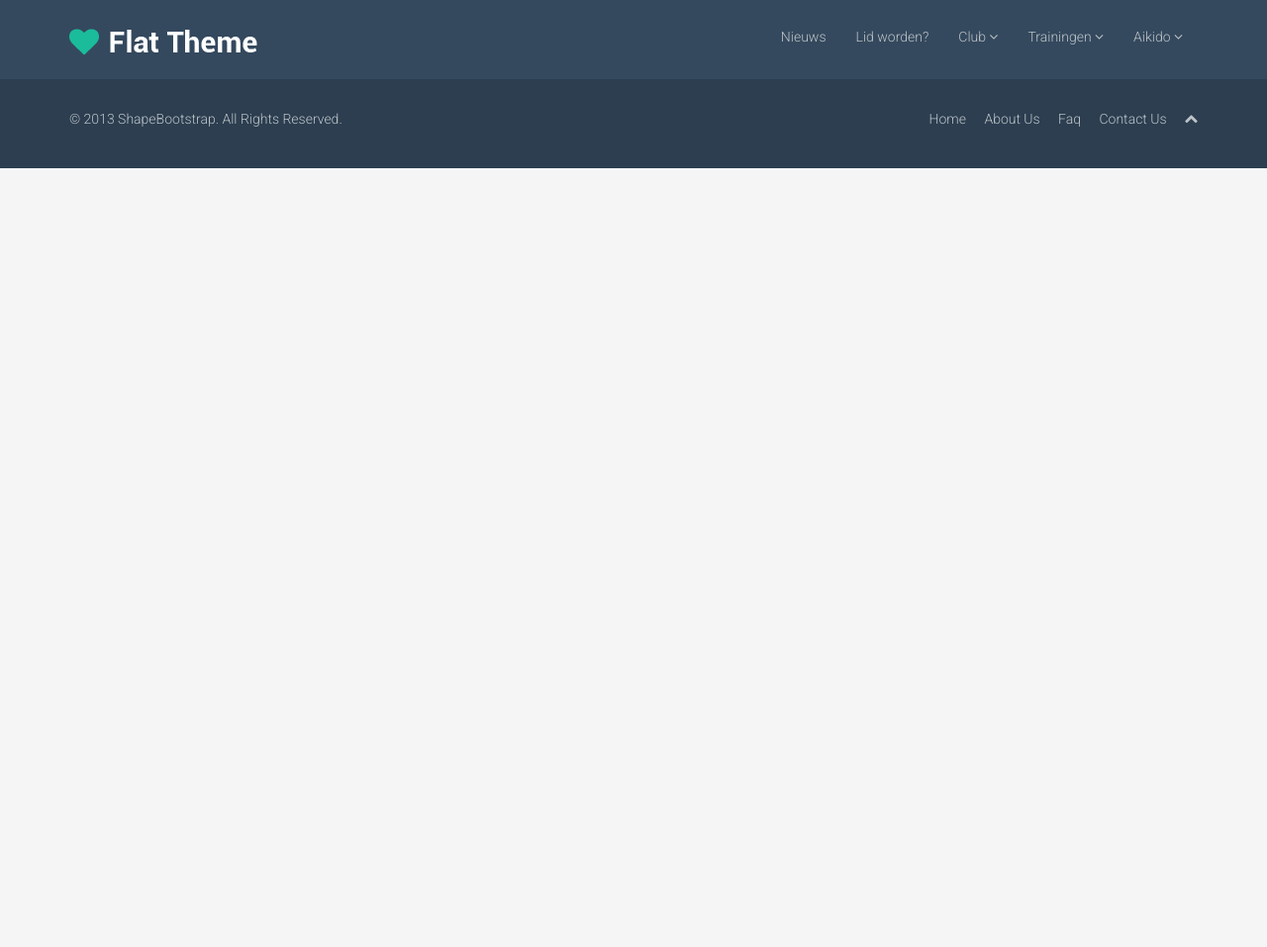
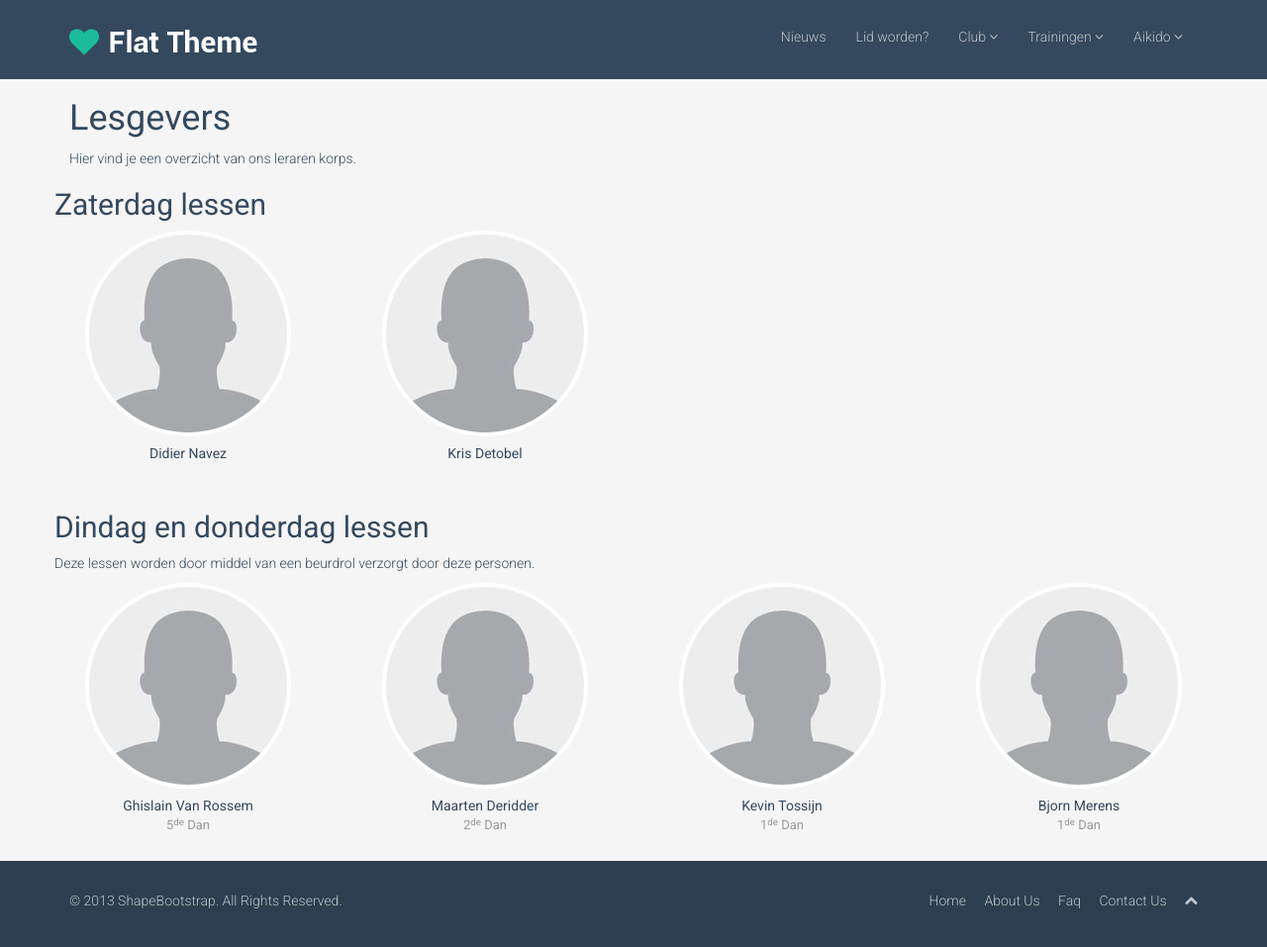
Before and after one commit to kennytordeur/aikidohalle.be, a Jekyll site: the page built from trainingen/lesgevers/index.html, in a window 1280 px wide and 960 px high. Shown: the top 957 px of the window at 99% size. Built offline with Jekyll 4.4.1, drawn with Linux system fonts in a browser that asks for light colours.

Commit message:
toevoegen van lesgevers + template

```diff
--- a/_data/bestuur.csv
+++ b/_data/bestuur.csv
@@ -1,4 +1,4 @@
-naam,functie
+naam,titel
 Kevin Tossijn,Voorzitter
 Bjorn Merens,Secretaris
 Sven Scheerlinck,Penningmeester
--- /dev/null
+++ b/_data/lesgeversKinderen.csv
@@ -0,0 +1,3 @@
+naam,titel
+Didier Navez,
+Kris Detobel,
--- /dev/null
+++ b/_data/lesgeversVolwassenen.csv
@@ -0,0 +1,5 @@
+naam,titel
+Ghislain Van Rossem,5<sup>de</sup> Dan
+Maarten Deridder,2<sup>de</sup> Dan
+Kevin Tossijn,1<sup>de</sup> Dan
+Bjorn Merens,1<sup>de</sup> Dan
--- /dev/null
+++ b/_includes/personen.html
@@ -0,0 +1,10 @@
+        <div id="meet-the-team" class="row">
+{% for member in site.data[include.data] %}
+   				<div class="col-md-3 col-xs-6">
+	                <div class="center">
+	                    <p><img class="img-responsive img-thumbnail img-circle" src="{{site.baseurl}}/images/no_image.png" alt="" ></p>
+	                    <h5>{{member.naam}}<small class="designation muted">{{member.titel}}</small></h5>
+	                </div>
+            </div>
+{% endfor %}
+        </div>
--- a/trainingen/lesgevers/index.html
+++ b/trainingen/lesgevers/index.html
@@ -1,3 +1,23 @@
 ---
 layout: default
 ---
+<h1>
+    Lesgevers</h1>
+Hier vind je een overzicht van ons leraren korps.
+
+<div class="row">
+    <h2>
+        Zaterdag lessen
+    </h2>
+    {% include personen.html data='lesgeversKinderen' %}
+
+</div>
+<div class="row">
+    <h2>
+        Dindag en donderdag lessen
+    </h2>
+    <p>
+    Deze lessen worden door middel van een beurdrol verzorgt door deze personen.
+    </p>
+   {% include personen.html data='lesgeversVolwassenen' %}
+</div>
```
Also changed, not shown: club/bestuur/index.html (+6 -6 lines), images/no_image.png (renamed from club/bestuur/no_image.png).
